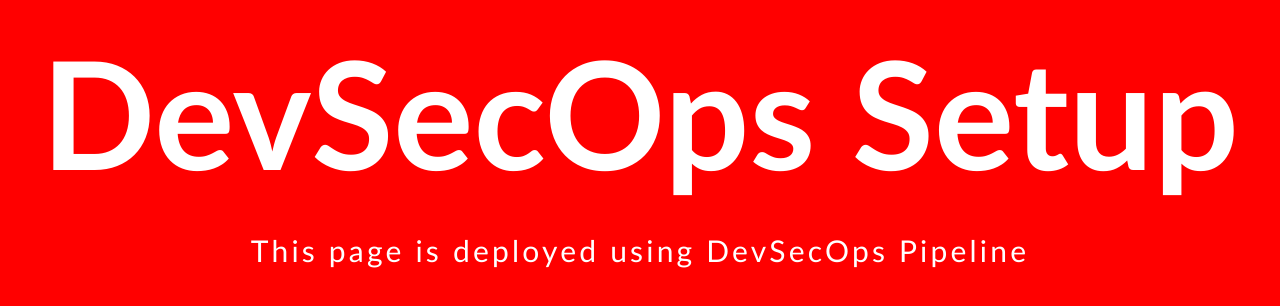
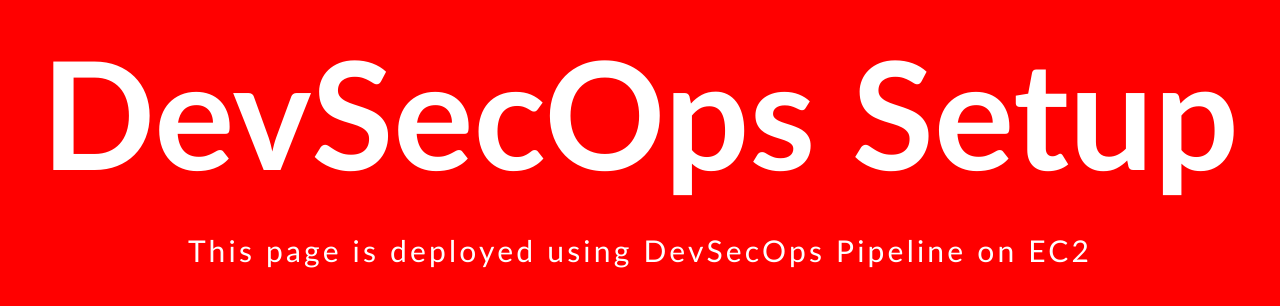
Before and after one commit to ShMrunal/DevSecOps, a website: page index.html in a window 1280 px wide. Shown: the part 240-546 px from the top of the page. Drawn offline with Linux system fonts and the light colour scheme.

Commit message:
Update index.html

```diff
--- a/index.html
+++ b/index.html
@@ -13,7 +13,7 @@
 
     <div style="width: 100%; height: 98vh; display: flex; align-items: center; justify-content: center; flex-direction: column;">
       <h1 style="color: white; font-style: normal; font-size: 150px; margin: 0px">DevSecOps Setup</h1>
-      <p style="color: white; display: block; letter-spacing: .2rem; font-size: 30px;">This page is deployed using DevSecOps Pipeline</p>
+      <p style="color: white; display: block; letter-spacing: .2rem; font-size: 30px;">This page is deployed using DevSecOps Pipeline on EC2</p>
     </div>
 
   </div>
```
